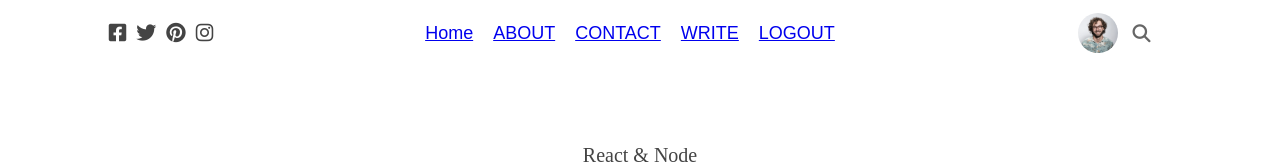
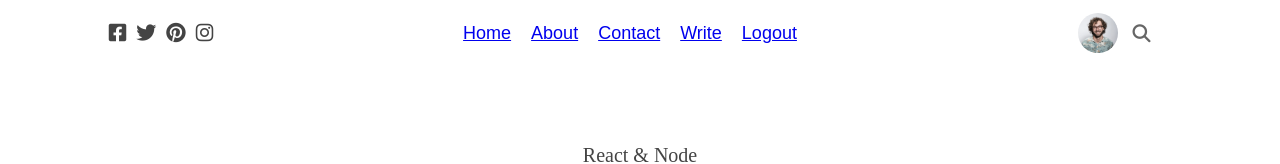
Before and after one commit to 22sayantan/React-Blog, a React (Vite) app: page / in a window 1280 px wide. Shown: the top 164 px of the page. Built offline with nearby package versions, Linux system fonts and the light colour scheme.

Commit message:
change on topbar

```diff
--- a/src/components/topbar/topbar.jsx
+++ b/src/components/topbar/topbar.jsx
@@ -1,33 +1,41 @@
 import "./topbar.css";
 import Img from "../../images/Jack.png";
-import { Outlet,NavLink } from "react-router-dom";
+import { Outlet, NavLink, Link } from "react-router-dom";
 
 function Topbar() {
   return (
     <>
       <section className="top">
         <div className="topLeft">
-          <i className="topIcon fa-brands fa-square-facebook"></i>
-          <i className="topIcon fa-brands fa-twitter"></i>
-          <i className="topIcon fa-brands fa-pinterest"></i>
-          <i className="topIcon fa-brands fa-instagram"></i>
+          <Link to="https://www.facebook.com/">
+            <i className="topIcon fa-brands fa-square-facebook"></i>
+          </Link>
+          <Link to="https://twitter.com/">
+            <i className="topIcon fa-brands fa-twitter"></i>
+          </Link>
+          <Link to="https://in.pinterest.com/">
+            <i className="topIcon fa-brands fa-pinterest"></i>
+          </Link>
+          <Link to="https://www.instagram.com/">
+            <i className="topIcon fa-brands fa-instagram"></i>
+          </Link>
         </div>
         <div className="topCenter">
           <ul className="topList">
             <li className="topListItem">
-                <NavLink to='/'>Home</NavLink>
+              <NavLink to="/">Home</NavLink>
             </li>
             <li className="topListItem">
-              <NavLink to="/about">ABOUT</NavLink>
+              <NavLink to="/about">About</NavLink>
             </li>
             <li className="topListItem">
-              <NavLink to="/contact">CONTACT</NavLink>
+              <NavLink to="/contact">Contact</NavLink>
             </li>
             <li className="topListItem">
-              <NavLink to="/write">WRITE</NavLink>
+              <NavLink to="/write">Write</NavLink>
             </li>
             <li className="topListItem">
-              <NavLink to="/logout">LOGOUT</NavLink>
+              <NavLink to="/logout">Logout</NavLink>
             </li>
           </ul>
         </div>
@@ -35,7 +43,9 @@ function Topbar() {
           <img className="topImg" src={Img} alt="" />
           <i className="topSearchIcon fa-solid fa-magnifying-glass"></i>
         </div>
-        <div><Outlet/></div>
+        <div>
+          <Outlet />
+        </div>
       </section>
     </>
   );
```
